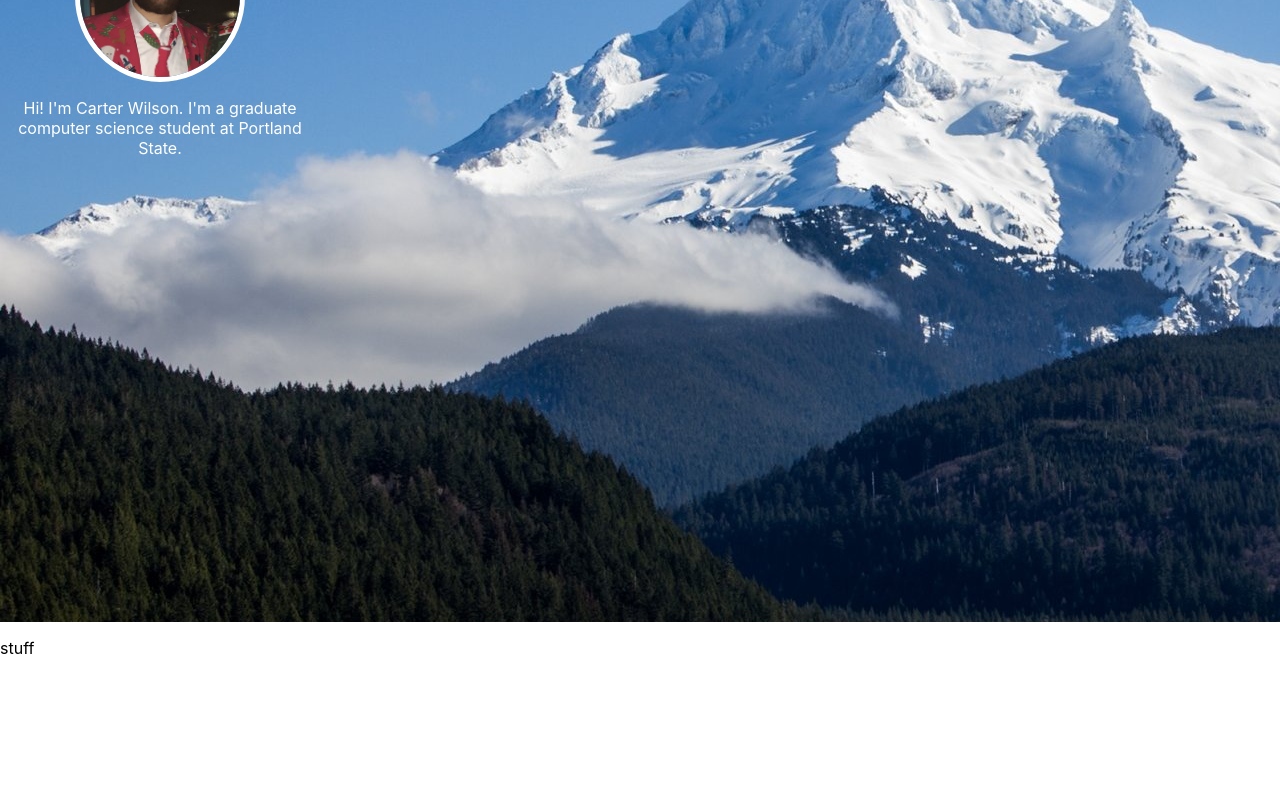
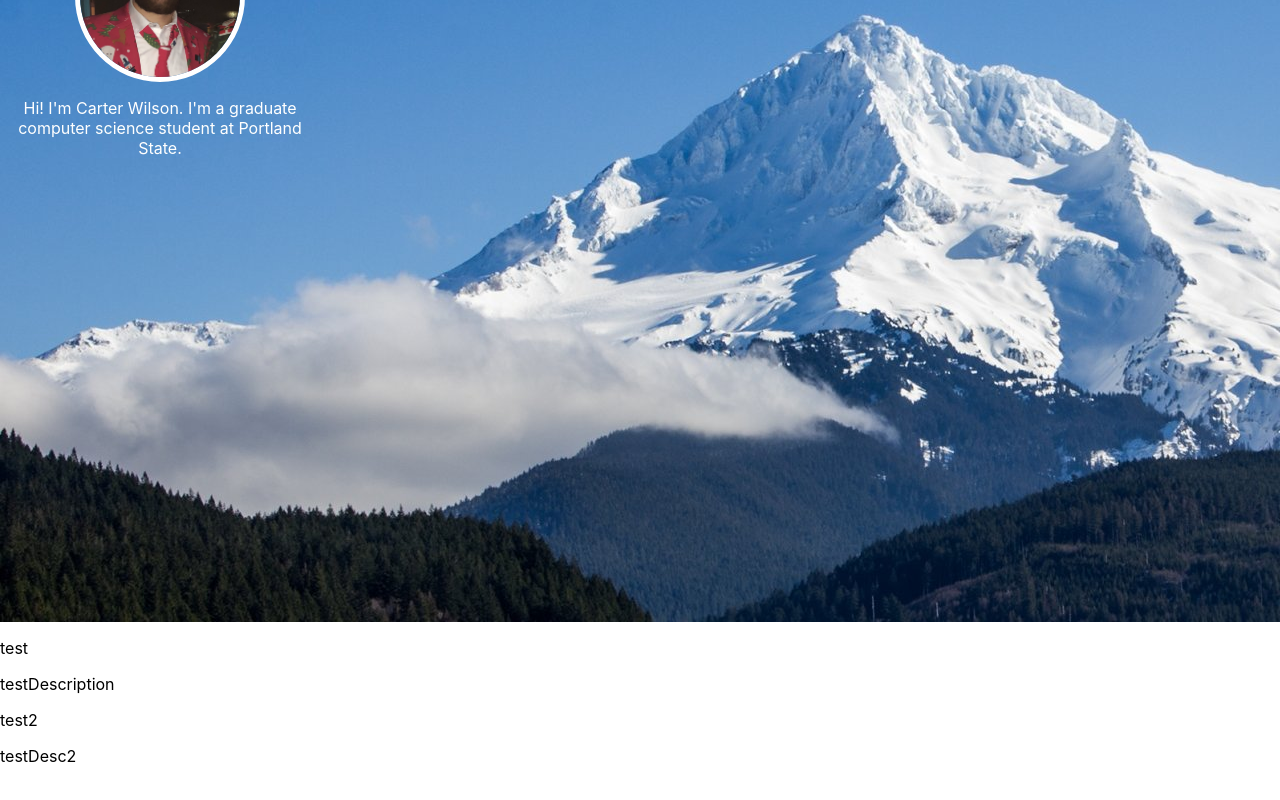
Before and after one commit to carterlwilson/portfolio, a React (Create React App) app: page / in a window 1280 px wide. Shown: the part 302-1102 px from the top of the page. Built offline with nearby package versions, Linux system fonts and the light colour scheme.

Commit message:
added project map functionality

```diff
--- a/src/Greeting.css
+++ b/src/Greeting.css
@@ -1,5 +1,6 @@
 .greeting-wrapper {
     height: 100vh;
+    background-image: url(./images/mount-hood-wallpaper-hd-1920x1080-234926.jpg);
 }
 
 .greeting {
--- a/src/ProjectCard.js
+++ b/src/ProjectCard.js
@@ -1,5 +1,14 @@
 import React from 'react';
 
 class ProjectCard extends React.Component {
+    render() {
+        return(
+            <div className='project-card'>
+                <p className='project-title'>{this.props.title}</p>
+                <p className='project-description'>{this.props.description}</p>
+            </div>
+        )
+    }
+}
 
-}
+export default ProjectCard
--- /dev/null
+++ b/src/ProjectData.js
@@ -0,0 +1,12 @@
+const ProjectData = [
+    {
+        "title":"test",
+        "description":"testDescription",
+    },
+    {
+        "title":"test2",
+        "description":"testDesc2"
+    }
+]
+
+export default ProjectData
--- a/src/Projects.js
+++ b/src/Projects.js
@@ -1,11 +1,23 @@
 import React from "react"
 import "./Projects.css"
+import ProjectData from "./ProjectData"
+import ProjectCard from "./ProjectCard"
 
 class Projects extends React.Component {
+    constructor() {
+        super();
+        this.state = {
+            projects: ProjectData
+        }
+    }
+
     render() {
+        const projectsList = ProjectData.map(project => <ProjectCard title={project.title} description={project.description}/>);
         return (
             <div className="projects-wrapper">
-                <p>stuff</p>
+                <div className="project-list">
+                    {projectsList}
+                </div>
             </div>
         )
     }
--- a/src/TitleBar.css
+++ b/src/TitleBar.css
@@ -7,6 +7,9 @@
     justify-content: space-between;
     padding-left: 20px;
     padding-right: 75px;
+    position: sticky;
+    position: -webkit-sticky;
+
 }
 
 .logo {
--- a/src/index.css
+++ b/src/index.css
@@ -5,8 +5,6 @@ body {
     sans-serif;
   -webkit-font-smoothing: antialiased;
   -moz-osx-font-smoothing: grayscale;
-  background-image: url(./images/mount-hood-wallpaper-hd-1920x1080-234926.jpg);
-  backdrop-filter: grayscale(100%);
   display: flex;
   flex-direction: column;
 }
```
